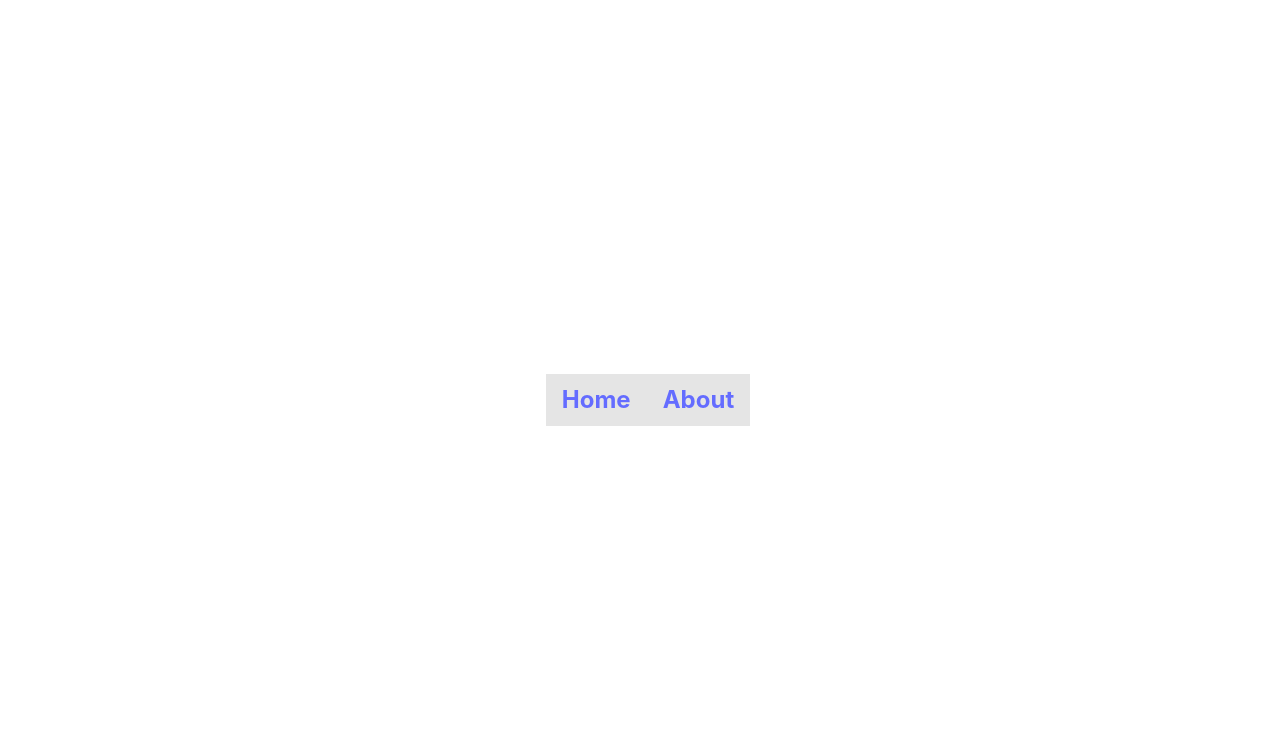
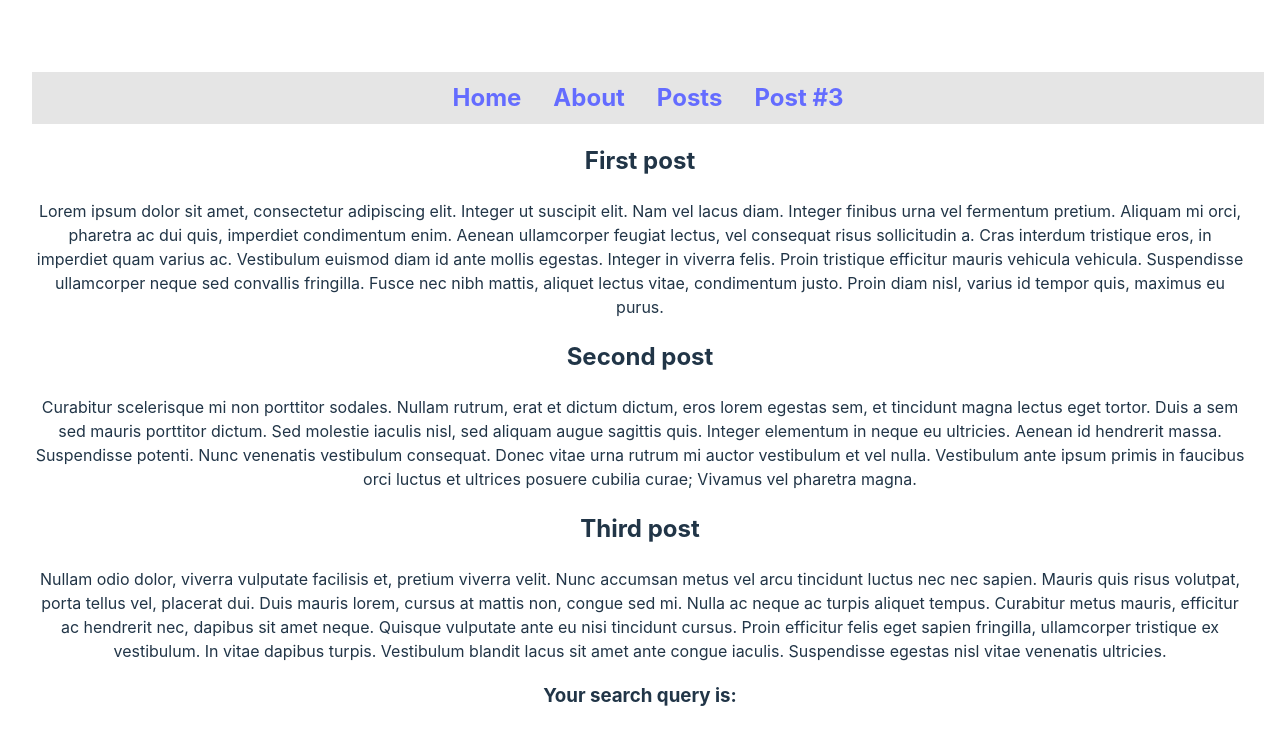
Before and after one commit to aruangalves/reactRouterDomV6_learn, a React (Vite) app: page /posts in a window 1280 px wide. Before the commit this address had no page. Shown: the top 744 px of the page. Built offline with nearby package versions, Linux system fonts and the light colour scheme.

Commit message:
useParams, useSearchParams example for URL and query string

```diff
--- a/src/components/Menu/index.tsx
+++ b/src/components/Menu/index.tsx
@@ -6,6 +6,8 @@ export const Menu = () => {
     <nav id="main-menu">
       <Link to="/">Home</Link>
       <Link to="/about">About</Link>
+      <Link to="/posts">Posts</Link>
+      <Link to="/posts/3">Post #3</Link>
     </nav>
   );
 }
--- /dev/null
+++ b/src/components/Post/index.tsx
@@ -0,0 +1,53 @@
+import { useParams, useSearchParams } from "react-router-dom";
+
+export const Post = () =>{
+  const params = useParams();
+  //setQs is available, but not needed for this example
+  //const [qs, setQs] = useSearchParams();
+  const [qs] = useSearchParams();
+  const { id }= params;
+
+  const posts = [{
+    id: 1,
+    title: "First post",
+    content: "Lorem ipsum dolor sit amet, consectetur adipiscing elit. Integer ut suscipit elit. Nam vel lacus diam. Integer finibus urna vel fermentum pretium. Aliquam mi orci, pharetra ac dui quis, imperdiet condimentum enim. Aenean ullamcorper feugiat lectus, vel consequat risus sollicitudin a. Cras interdum tristique eros, in imperdiet quam varius ac. Vestibulum euismod diam id ante mollis egestas. Integer in viverra felis. Proin tristique efficitur mauris vehicula vehicula. Suspendisse ullamcorper neque sed convallis fringilla. Fusce nec nibh mattis, aliquet lectus vitae, condimentum justo. Proin diam nisl, varius id tempor quis, maximus eu purus.",
+  },{
+    id: 2,
+    title: "Second post",
+    content: "Curabitur scelerisque mi non porttitor sodales. Nullam rutrum, erat et dictum dictum, eros lorem egestas sem, et tincidunt magna lectus eget tortor. Duis a sem sed mauris porttitor dictum. Sed molestie iaculis nisl, sed aliquam augue sagittis quis. Integer elementum in neque eu ultricies. Aenean id hendrerit massa. Suspendisse potenti. Nunc venenatis vestibulum consequat. Donec vitae urna rutrum mi auctor vestibulum et vel nulla. Vestibulum ante ipsum primis in faucibus orci luctus et ultrices posuere cubilia curae; Vivamus vel pharetra magna.",
+  },{
+    id: 3,
+    title: "Third post",
+    content: "Nullam odio dolor, viverra vulputate facilisis et, pretium viverra velit. Nunc accumsan metus vel arcu tincidunt luctus nec nec sapien. Mauris quis risus volutpat, porta tellus vel, placerat dui. Duis mauris lorem, cursus at mattis non, congue sed mi. Nulla ac neque ac turpis aliquet tempus. Curabitur metus mauris, efficitur ac hendrerit nec, dapibus sit amet neque. Quisque vulputate ante eu nisi tincidunt cursus. Proin efficitur felis eget sapien fringilla, ullamcorper tristique ex vestibulum. In vitae dapibus turpis. Vestibulum blandit lacus sit amet ante congue iaculis. Suspendisse egestas nisl vitae venenatis ultricies.",
+  }];
+
+  const renderPost = (id: number) => {
+    if(id > posts.length || id < 1){
+      return (<div>
+        <h2>No post found</h2>
+        <p>There are no posts found with this identifier.</p>
+      </div>);
+    }
+    else{
+      const whichPost = id-1;
+      return(<div key={id}>
+        <h2>{posts[whichPost].title}</h2>
+        <p>{posts[whichPost].content}</p>
+      </div>);
+    }
+  };
+
+
+  return (<div>
+    {id ?
+      renderPost(parseInt(id)) :
+      posts.map(post =>
+        <div key={post.id}>
+          <h2>{post.title}</h2>
+          <p>{post.content}</p>
+        </div>
+      )
+    }
+    <h3>Your search query is: {`${qs}`}</h3>
+  </div>);
+}
--- a/src/main.tsx
+++ b/src/main.tsx
@@ -6,6 +6,7 @@ import './index.css'
 import { BrowserRouter, Routes, Route } from 'react-router-dom'
 import { About } from './templates/About/index.tsx'
 import { Menu } from './components/Menu/index.tsx'
+import { Post } from './components/Post/index.tsx'
 
 ReactDOM.createRoot(document.getElementById('root')!).render(
   <React.StrictMode>
@@ -13,6 +14,8 @@ ReactDOM.createRoot(document.getElementById('root')!).render(
       <Menu />
       <Routes>
         <Route path="/about" element={<About />} />
+        <Route path="/posts/:id" element={<Post />} />
+        <Route path="/posts" element={<Post />} />
         <Route path="/" element={<App />} />
       </Routes>
     </BrowserRouter>
```
